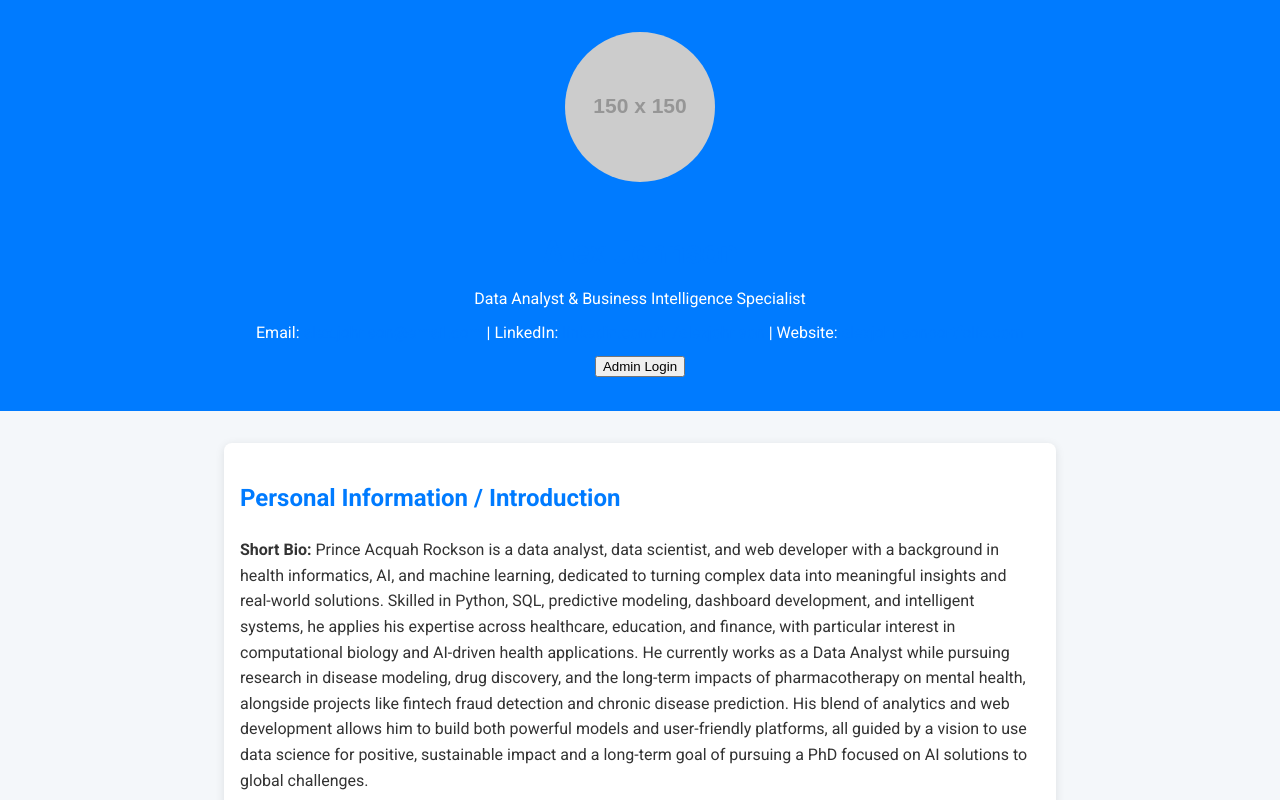
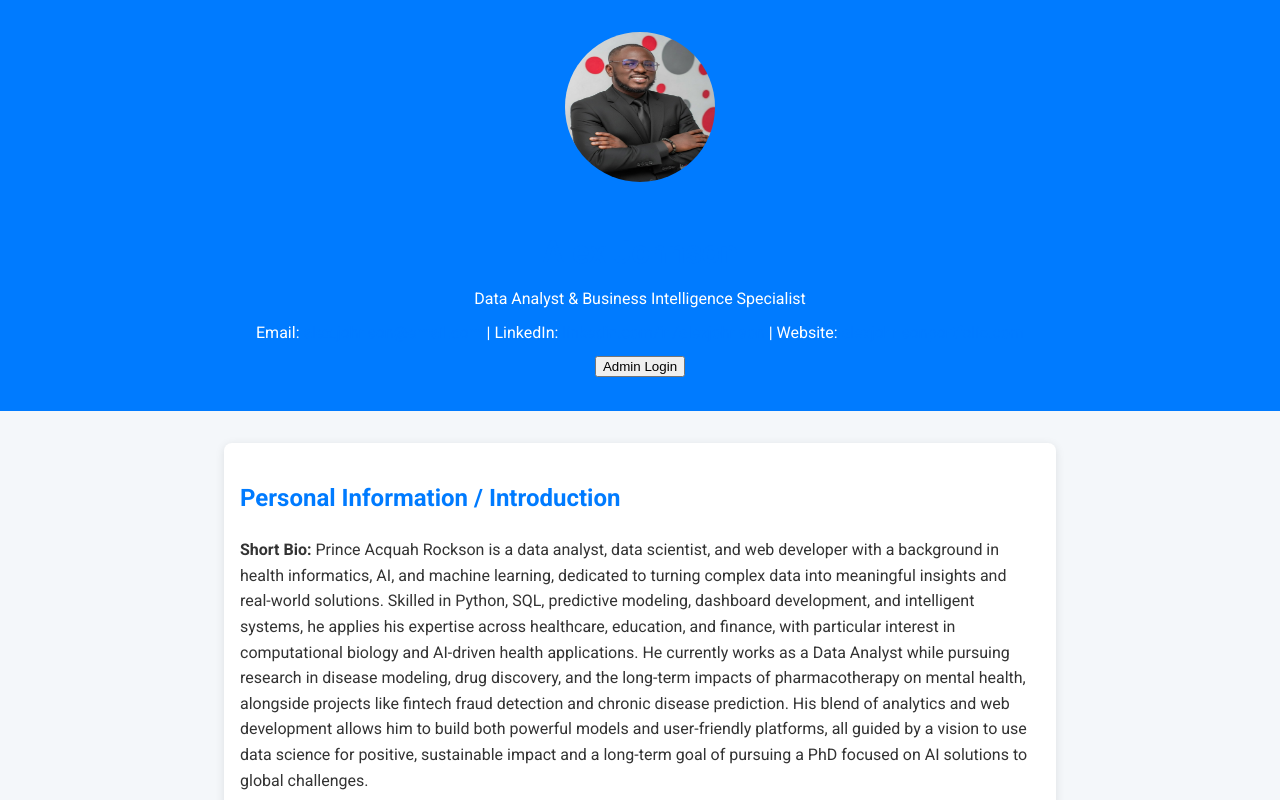
Before and after one commit to parockson/my-portfolio, a React (Create React App) app: page / in a window 1280 px wide. Shown: the top 800 px of the page. Built offline with nearby package versions, Linux system fonts and the light colour scheme.

Commit message:
fix logo issue

```diff
--- a/src/components/Header.js
+++ b/src/components/Header.js
@@ -1,13 +1,11 @@
 import React from 'react';
 import { Link } from 'react-router-dom';
+import logo from '../assets/main-pic.jpg';
 
 const Header = ({ onLogin, isLoggedIn }) => {
   return (
     <header className="portfolio-header">
-      <img
-        src="https://via.placeholder.com/150" // Replace with your photo URL
-        alt="Professional photo of Alex Johnson"
-      />
+      <img src={logo} alt="Parockson portfolio logo " />
       <h1>Alex Johnson</h1>
       <p>Data Analyst & Business Intelligence Specialist</p>
       <p>
```
